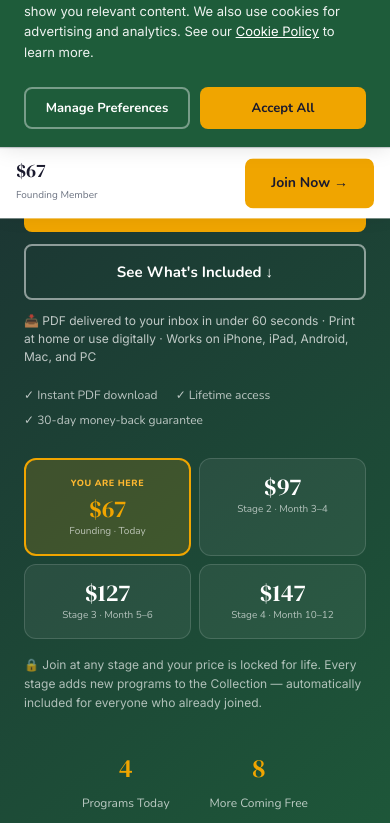
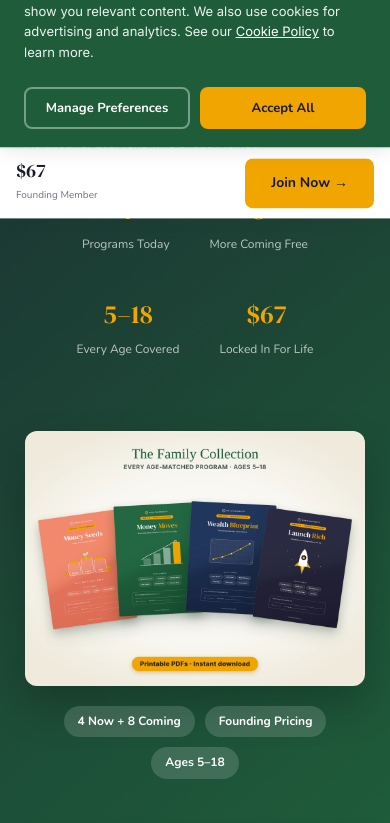
Before and after one commit to Levergroup/WealthSprout, a plain HTML site: page programs/vault.html in a window 390 px wide. Shown: the part 697-1520 px from the top of the page. Drawn offline with nearby package versions, Linux system fonts and the light colour scheme.

Commit message:
Use the real Family Collection shot on the Vault pages
Follows the Money Seeds pattern from 3a9172e, using the images added in
5a57335.

- Hero: the .pp-mockup key-emoji placeholder becomes the real shot of all
  four covers at its true 2000x1500, eager with fetchpriority=high and a
  matching preload, since it is the LCP element. The price ladder, stats
  and chips are untouched.
- styles.css sets .pp-hero-visual{order:-1} under 760px, which lifted the
  mockup above the headline and pushed the buy button off a 667px screen.
  The same page-local override as money-seeds.html puts it back below the
  copy; the button now ends at 398px.
- og:image and twitter:image move off the generic /og-image.jpg to the
  padded 1200x630 card, with width, height and alt.

programs/vault.html is a near-copy differing only in three footer lines,
so it gets the identical treatment and stays in sync.

No card swap on the homepage or pricing: neither Vault card holds a
product-shot placeholder. The homepage .vault-card is a price and CTA box
with no image slot, and pricing.html has a 28px star inline in a row of
badges, not a mockup. Both are left alone rather than reworked, since the
brief was to replace a placeholder.

Verified at 375x667 and 1440x900: no horizontal scroll, no 404s, no
console errors on either Vault page, the homepage or pricing.

Co-Authored-By: Claude Opus 5 <noreply@anthropic.com>
Claude-Session: https://claude.ai/code/session_01R7WXkU21joA71dhekix25t

```diff
--- a/programs/vault.html
+++ b/programs/vault.html
@@ -22,13 +22,17 @@ j=d.createElement(s),dl=l!='dataLayer'?'&l='+l:'';j.async=true;j.src=
     <meta property="og:url" content="https://www.wealthsproutkids.com/vault">
     <meta property="og:title" content="The WealthSprout Family Collection — Founding Member Access | WealthSprout">
     <meta property="og:description" content="Join as a Founding Member for $67 and get every WealthSprout program we release through Month 12 — automatically, free. Price rises in stages after that.">
-    <meta property="og:image" content="https://www.wealthsproutkids.com/og-image.jpg">
+    <meta property="og:image" content="https://www.wealthsproutkids.com/images/products/vault/vault-og.jpg">
+    <meta property="og:image:width" content="1200">
+    <meta property="og:image:height" content="630">
+    <meta property="og:image:alt" content="The WealthSprout Family Collection: printable financial education programs for ages 5–18">
     <meta property="og:site_name" content="WealthSprout">
 
     <meta name="twitter:card" content="summary_large_image">
     <meta name="twitter:title" content="The WealthSprout Family Collection — Founding Member Access">
     <meta name="twitter:description" content="Join as a Founding Member for $67 and get every WealthSprout program we release through Month 12 — automatically, free. Price rises in stages after that.">
-    <meta name="twitter:image" content="https://www.wealthsproutkids.com/og-image.jpg">
+    <meta name="twitter:image" content="https://www.wealthsproutkids.com/images/products/vault/vault-og.jpg">
+    <meta name="twitter:image:alt" content="The WealthSprout Family Collection: printable financial education programs for ages 5–18">
 
     <link rel="llms" href="https://www.wealthsproutkids.com/llms.txt">
     <meta name="ai-content-declaration" content="https://www.wealthsproutkids.com/llms.txt">
@@ -119,6 +123,29 @@ j=d.createElement(s),dl=l!='dataLayer'?'&l='+l:'';j.async=true;j.src=
     <link href="https://fonts.googleapis.com/css2?family=DM+Serif+Display:ital@0;1&family=Nunito:wght@400;600;700;800&family=Inter:wght@400;500;600&display=swap" rel="stylesheet">
 
     <link rel="stylesheet" href="../styles.css">
+    <!-- LCP candidate: the hero mockup is the largest element above the fold. -->
+    <link rel="preload" as="image" href="/images/products/vault/vault-hero-mockup.webp" type="image/webp" fetchpriority="high">
+
+    <style>
+    /* Hero mockup — real product shot replaces the old .pp-mockup placeholder. */
+    .vlt-hero-shot {
+        display:block; width:100%; max-width:440px; height:auto; margin:0 auto;
+        border-radius:12px; box-shadow:0 20px 40px rgba(0,0,0,.22);
+    }
+
+    /* styles.css sets .pp-hero-visual{order:-1} under 760px, which lifts the
+       mockup above the headline and pushes the CTA off a 667px-tall screen.
+       The brief requires the image below the headline with the button in view. */
+    @media (max-width:760px) {
+        .pp-hero .pp-hero-visual { order:0; margin-top:24px; }
+        .pp-hero { padding:16px 0 48px; }
+        .pp-hero h1 { font-size:26px; line-height:1.18; margin-bottom:10px; }
+        .pp-hero .sub { font-size:14.5px; line-height:1.55; margin-bottom:16px; }
+        .pp-hero-badge { margin-bottom:12px; }
+        .pp-hero-btns { gap:10px; margin-bottom:14px; }
+        .vlt-hero-shot { max-width:340px; }
+    }
+    </style>
 </head>
 <body>
     <!-- Google Tag Manager (noscript) -->
@@ -179,11 +206,11 @@ height="0" width="0" style="display:none;visibility:hidden"></iframe></noscript>
             </div>
             <div class="pp-hero-visual">
                 <div class="pp-mockup-wrap">
-                    <div class="pp-mockup pp-mockup-dark-premium">
-                        <span class="pp-mockup-brand">WealthSprout™</span>
-                        <div class="emoji">🗝️</div>
-                        <div class="title">Family Collection</div>
-                    </div>
+                    <img class="vlt-hero-shot"
+                         src="/images/products/vault/vault-hero-mockup.webp"
+                         alt="The WealthSprout Family Collection: printable financial education programs for ages 5–18"
+                         width="2000" height="1500"
+                         loading="eager" fetchpriority="high" decoding="async">
                 </div>
                 <div class="pp-hero-chips">
                     <span class="pp-chip">4 Now + 8 Coming</span>
```
Also changed, not shown: vault.html (+34 -7 lines).
